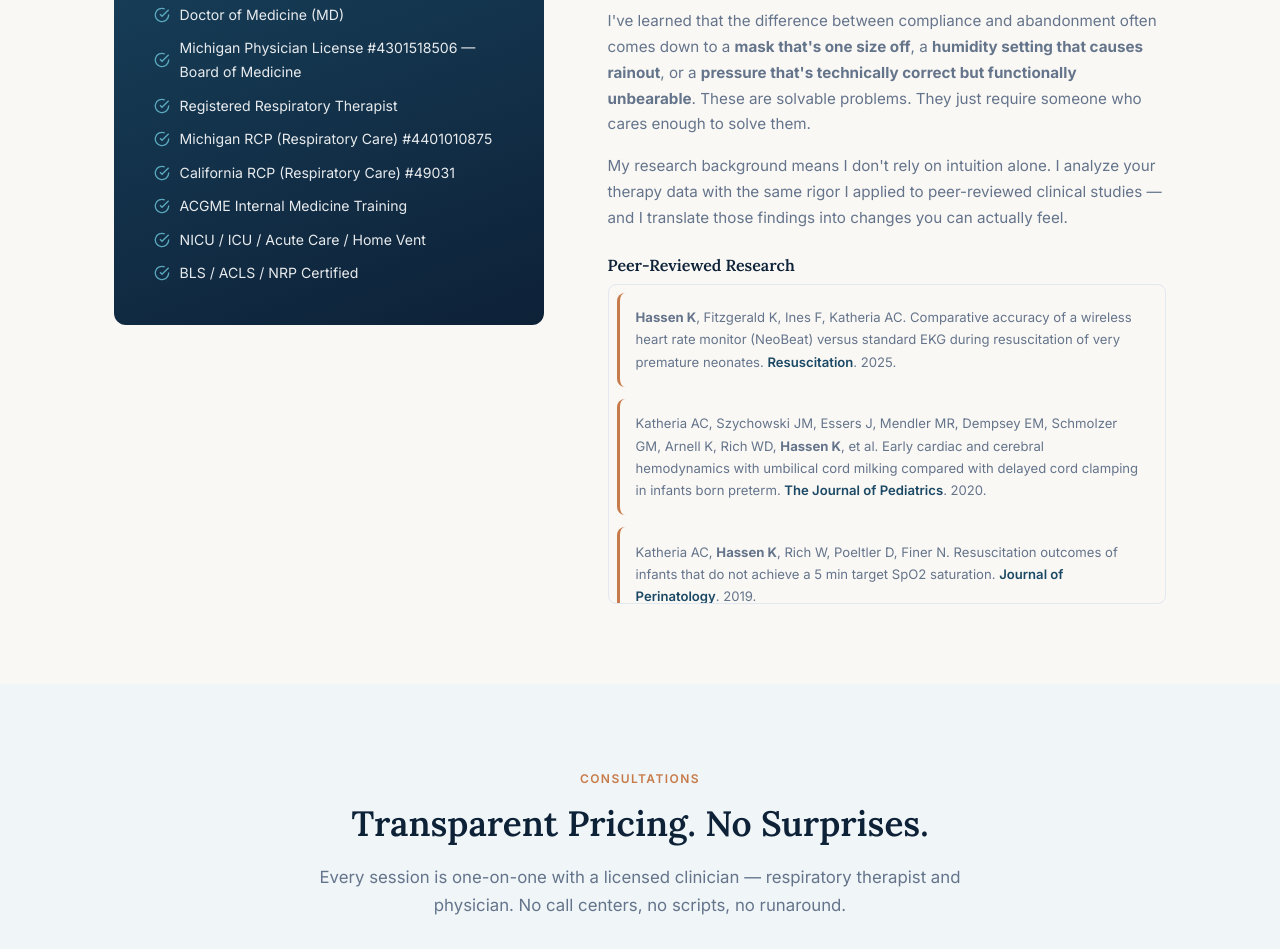
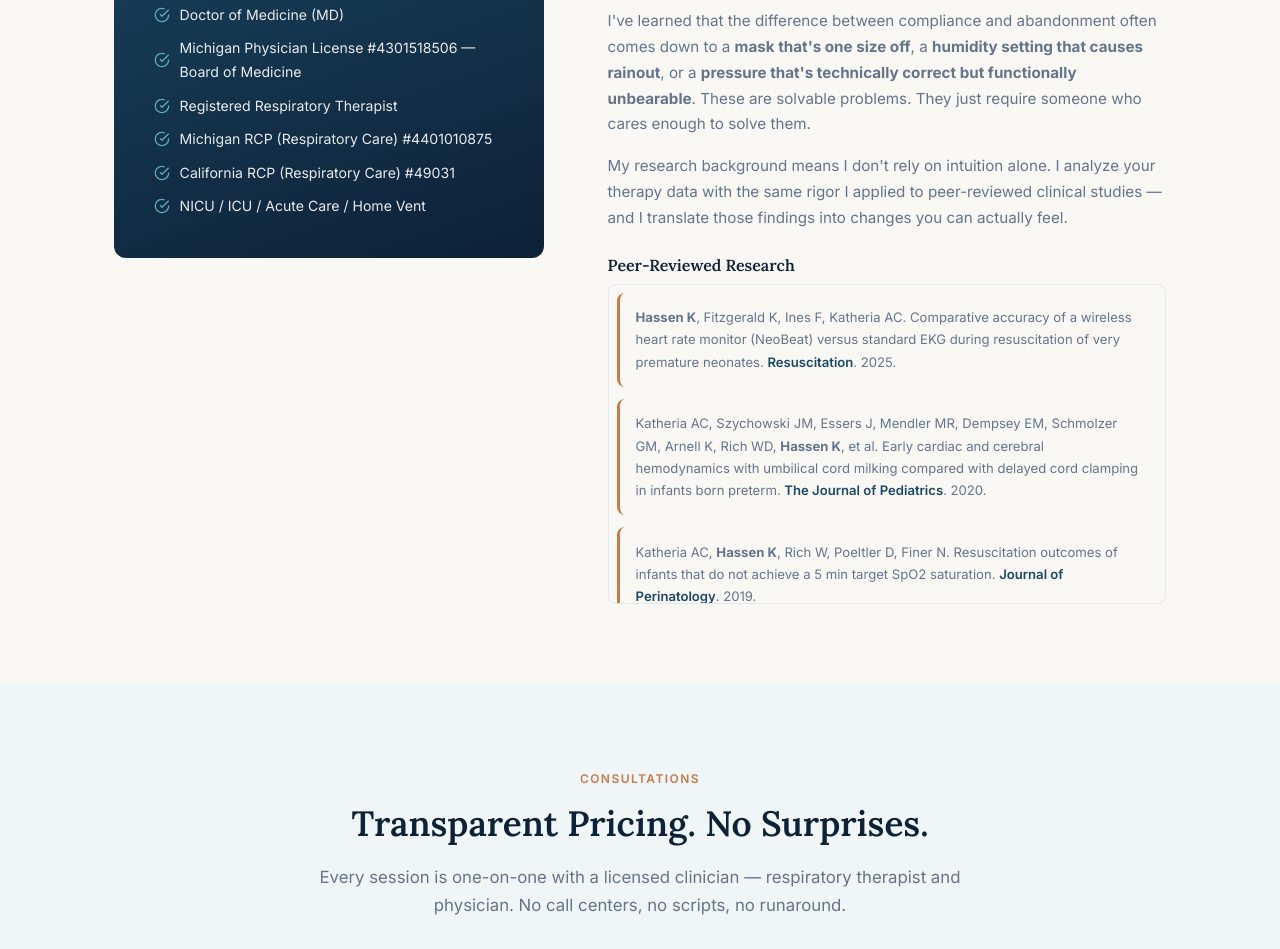
Before and after one commit to kas271010/hassen-sleep-science, a plain HTML site: page index.html in a window 1280 px wide. Shown: the part 7510-8459 px from the top of the page. Drawn offline with Linux system fonts and the light colour scheme.

Commit message:
Remove ACGME training and BLS/ACLS/NRP items from About credentials
Co-Authored-By: Claude Opus 5 (1M context) <noreply@anthropic.com>

```diff
--- a/index.html
+++ b/index.html
@@ -805,9 +805,7 @@
                     <li><svg class="about-check" viewBox="0 0 24 24" fill="none" stroke="var(--accent)" stroke-width="2"><path d="M22 11.08V12a10 10 0 1 1-5.93-9.14"/><polyline points="22 4 12 14.01 9 11.01"/></svg> Registered Respiratory Therapist</li>
                     <li><svg class="about-check" viewBox="0 0 24 24" fill="none" stroke="var(--accent)" stroke-width="2"><path d="M22 11.08V12a10 10 0 1 1-5.93-9.14"/><polyline points="22 4 12 14.01 9 11.01"/></svg> Michigan RCP (Respiratory Care) #4401010875</li>
                     <li><svg class="about-check" viewBox="0 0 24 24" fill="none" stroke="var(--accent)" stroke-width="2"><path d="M22 11.08V12a10 10 0 1 1-5.93-9.14"/><polyline points="22 4 12 14.01 9 11.01"/></svg> California RCP (Respiratory Care) #49031</li>
-                    <li><svg class="about-check" viewBox="0 0 24 24" fill="none" stroke="var(--accent)" stroke-width="2"><path d="M22 11.08V12a10 10 0 1 1-5.93-9.14"/><polyline points="22 4 12 14.01 9 11.01"/></svg> ACGME Internal Medicine Training</li>
                     <li><svg class="about-check" viewBox="0 0 24 24" fill="none" stroke="var(--accent)" stroke-width="2"><path d="M22 11.08V12a10 10 0 1 1-5.93-9.14"/><polyline points="22 4 12 14.01 9 11.01"/></svg> NICU / ICU / Acute Care / Home Vent</li>
-                    <li><svg class="about-check" viewBox="0 0 24 24" fill="none" stroke="var(--accent)" stroke-width="2"><path d="M22 11.08V12a10 10 0 1 1-5.93-9.14"/><polyline points="22 4 12 14.01 9 11.01"/></svg> BLS / ACLS / NRP Certified</li>
                 </ul>
             </div>
             <div class="about-content">
```
